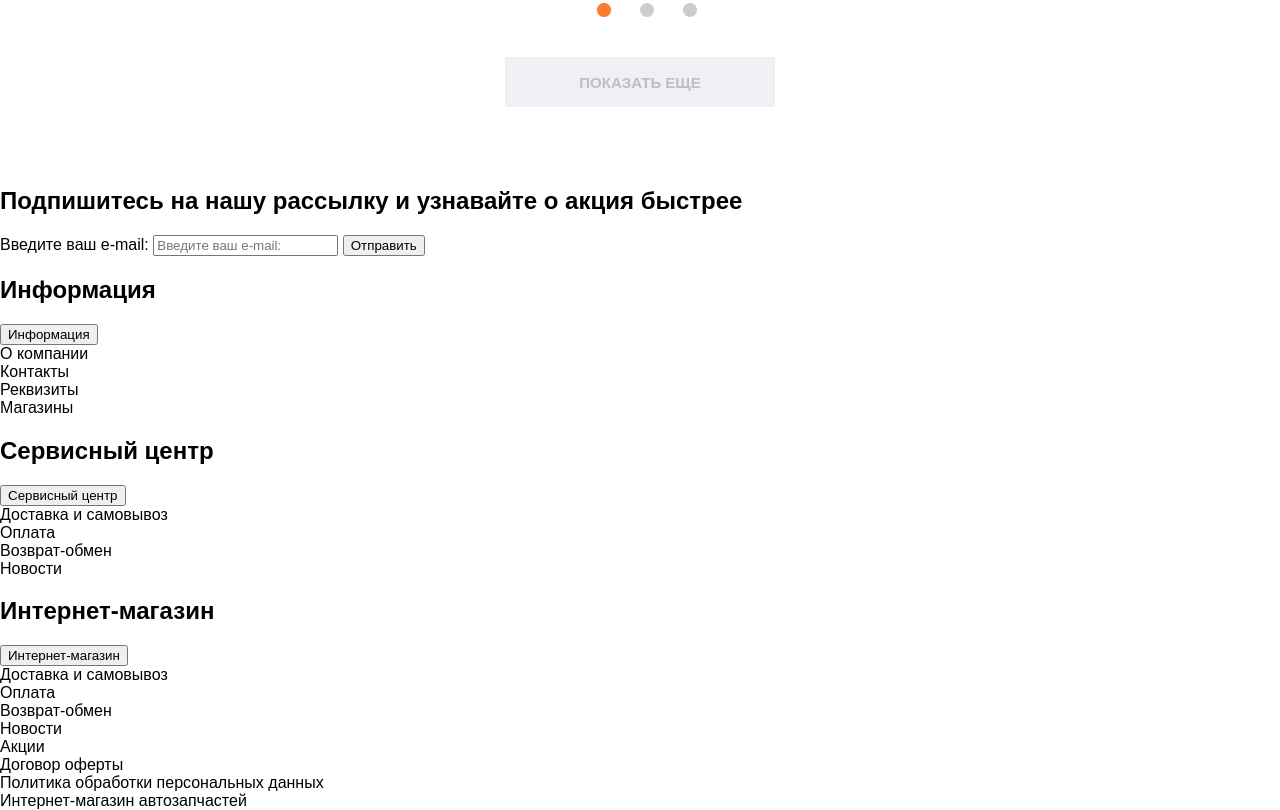
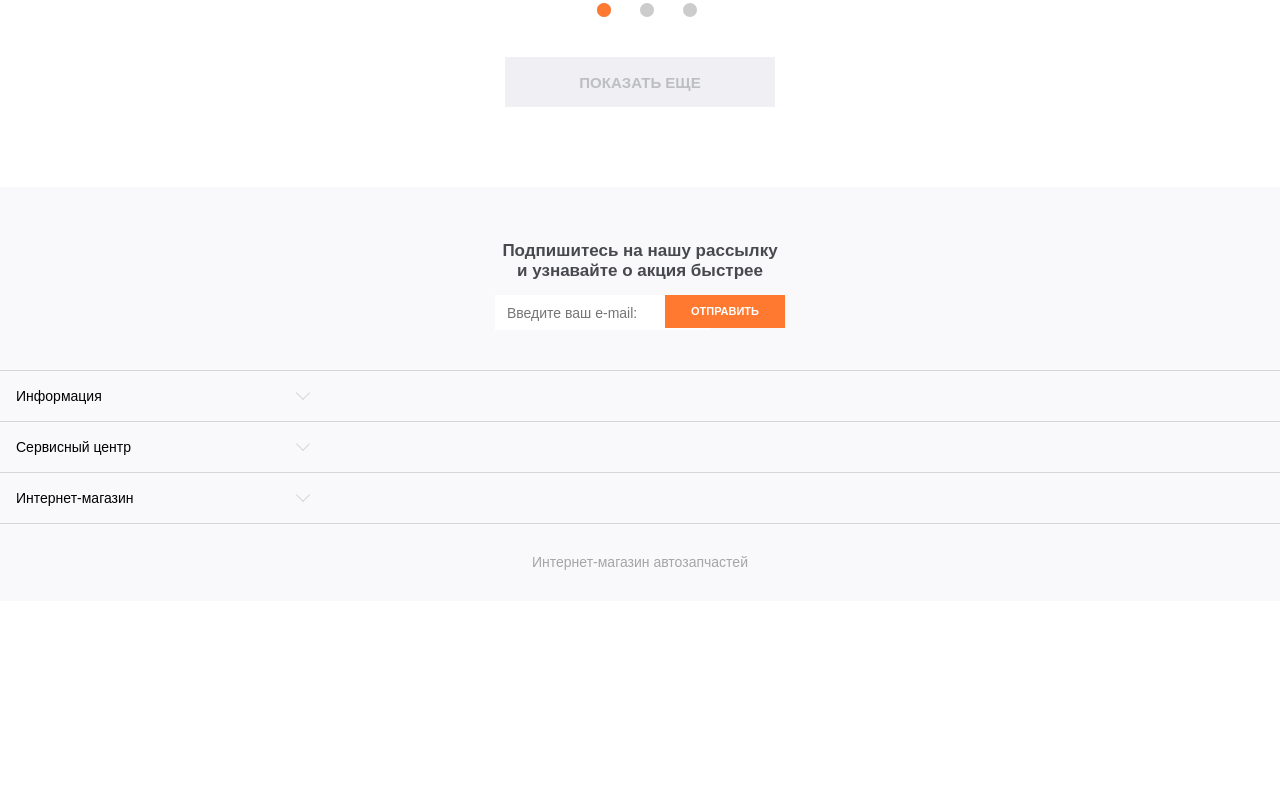
Before and after one commit to MrSourphiz/tmp_spares-shop, a website: page source/index.html in a window 1280 px wide. Shown: the part 3550-4360 px from the top of the page. After the commit the page ends 4151 px from the top, so only its background shows below. Drawn offline with Linux system fonts and the light colour scheme.

Commit message:
Добавляет начальную стилизацию футера

```diff
--- a/source/index.html
+++ b/source/index.html
@@ -559,20 +559,20 @@
   <footer class="page-footer">
     <div class="page-footer__wrap">
       <div class="page-footer__container">
-        <div class="page-footer__form">
-          <h2>Подпишитесь на нашу рассылку и узнавайте о акция быстрее</h2>
-          <form action="#" method="get">
-            <label for="email">Введите ваш e-mail:</label>
-            <input type="email" id="email" placeholder="Введите ваш e-mail:">
-            <button type="submit">Отправить</button>
+        <div class="page-footer__form-wrap">
+          <h2 class="page-footer__form-title">Подпишитесь на нашу рассылку и узнавайте о акция быстрее</h2>
+          <form class="page-footer__form" action="#" method="get">
+            <label class="visually-hidden" for="email">Введите ваш e-mail:</label>
+            <input class="page-footer__form-input" type="email" id="email" placeholder="Введите ваш e-mail:">
+            <button class="page-footer__form-button" type="submit">Отправить</button>
           </form>
         </div>
         <div class="page-footer__sections">
           <ul class="sections-list">
             <li class="sections-list__item info">
               <div class="info__head">
-                <h2>Информация</h2>
-                <button type="button">Информация</button>
+                <h2 class="visually-hidden">Информация</h2>
+                <button class="page-footer__list-button" type="button">Информация</button>
               </div>
 
               <ul class="info__list">
@@ -592,8 +592,8 @@
             </li>
             <li class="sections-list__item service">
               <div class="service__head">
-                <h2>Сервисный центр</h2>
-                <button type="button">Сервисный центр</button>
+                <h2 class="visually-hidden">Сервисный центр</h2>
+                <button class="page-footer__list-button" type="button">Сервисный центр</button>
               </div>
 
               <ul class="service__list">
@@ -613,8 +613,8 @@
             </li>
             <li class="sections-list__item store">
               <div class="store__head">
-                <h2>Интернет-магазин</h2>
-                <button type="button">Интернет-магазин</button>
+                <h2 class="visually-hidden">Интернет-магазин</h2>
+                <button class="page-footer__list-button" type="button">Интернет-магазин</button>
               </div>
 
               <ul class="store__list">
--- /dev/null
+++ b/source/less/blocks/page-footer.less
@@ -0,0 +1,126 @@
+.page-footer {
+  background-color: #f9f9fc;
+  padding-top: 40px;
+}
+
+.page-footer__form-wrap {
+  width: 290px;
+
+  margin: 0 auto;
+}
+
+.page-footer__form-title {
+  font-style: normal;
+  font-weight: bold;
+  font-size: 17px;
+  line-height: 20px;
+  text-align: center;
+  color: #48494d;
+}
+
+.page-footer__form {
+  position: relative;
+
+  margin-bottom: 40px;
+}
+
+.page-footer__form-input {
+  width: 201px;
+  height: 33px;
+  font-style: normal;
+  font-weight: normal;
+  font-size: 14px;
+  line-height: 16px;
+
+  color: #a5a5a5;
+
+  padding-left: 12px;
+
+  border: none;
+}
+
+.page-footer__form-button {
+  position: absolute;
+  top: 0;
+  right: 0;
+
+  width: 120px;
+  height: 33px;
+
+  font-style: normal;
+  font-weight: bold;
+  font-size: 11px;
+  line-height: 13px;
+  text-transform: uppercase;
+
+  color: #ffffff;
+
+  background-color: #ff7931;
+
+  border: none;
+}
+
+.sections-list__item {
+  border-bottom: 1px solid #d6d6d6;
+}
+
+.sections-list__item:first-child {
+  border-top: 1px solid #d6d6d6;
+}
+
+.page-footer__list-button {
+  position: relative;
+
+  width: 320px;
+
+  font-style: normal;
+  font-weight: normal;
+  font-size: 14px;
+  line-height: 18px;
+  text-align: left;
+
+  background-color: #f9f9fc;
+
+  padding: 16px;
+  border: none;
+
+  cursor: pointer;
+}
+
+.page-footer__list-button::before {
+  content: "";
+
+  position: absolute;
+  top: 17px;
+  right: 12px;
+
+  width: 9px;
+  height: 9px;
+
+  border-bottom: 1px solid #d6d6d6;
+  border-right: 1px solid #d6d6d6;
+
+  transform: rotate(45deg);
+}
+
+.info__list,
+.service__list,
+.store__list {
+  display: none;
+}
+
+.page-footer__bottom-text {
+  width: 291px;
+  font-style: normal;
+  font-weight: normal;
+  font-size: 14px;
+  line-height: 16px;
+  text-align: center;
+
+  color: #a5a5a5;
+
+  padding-top: 30px;
+  padding-bottom: 31px;
+
+  margin: 0 auto;
+}
--- a/source/less/style.less
+++ b/source/less/style.less
@@ -6,3 +6,4 @@
 @import url("blocks/popular-items.less");
 @import url("blocks/banner.less");
 @import url("blocks/recently-viewed.less");
+@import url("blocks/page-footer.less");
```
Also changed, not shown: source/css/style.css, 1 other file.
